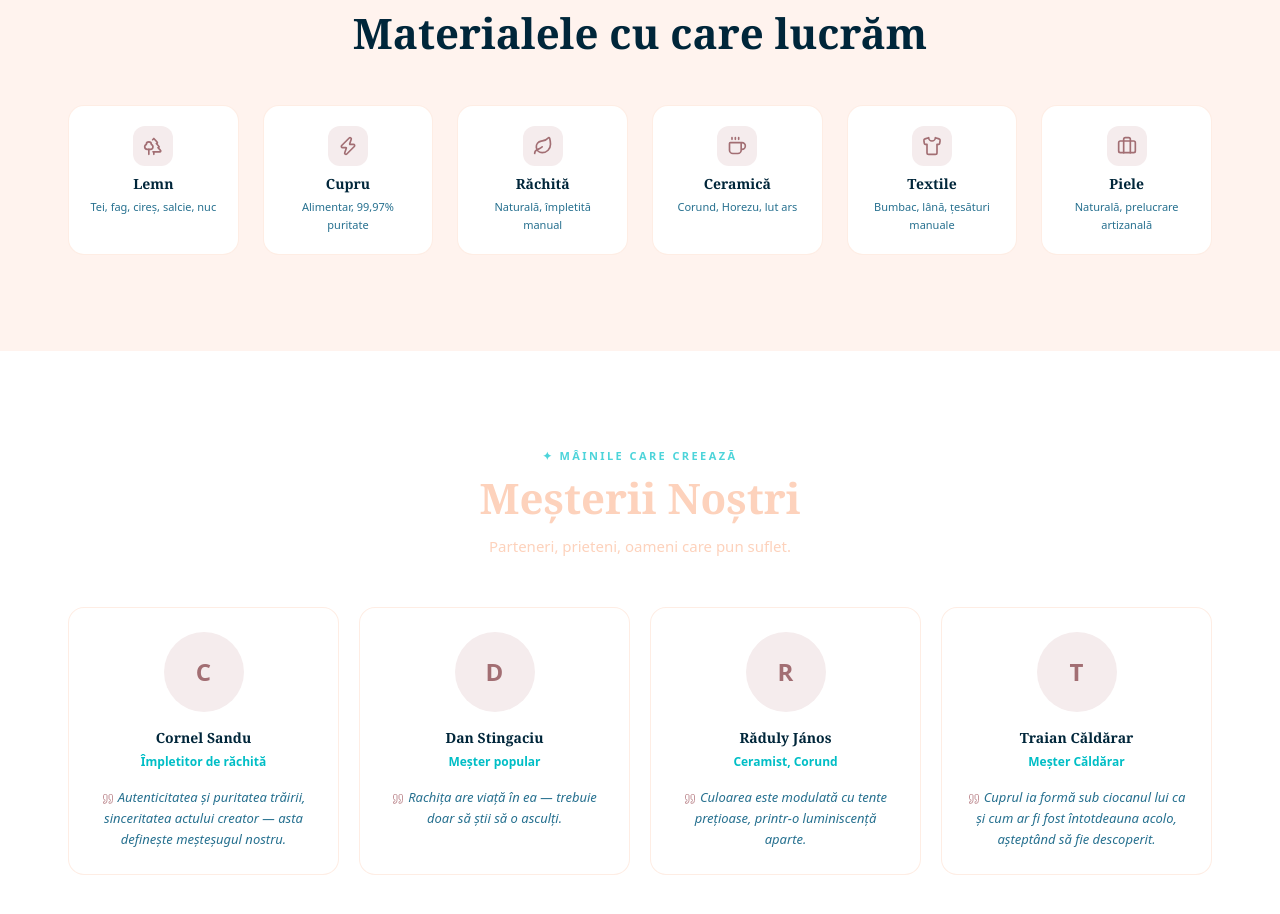
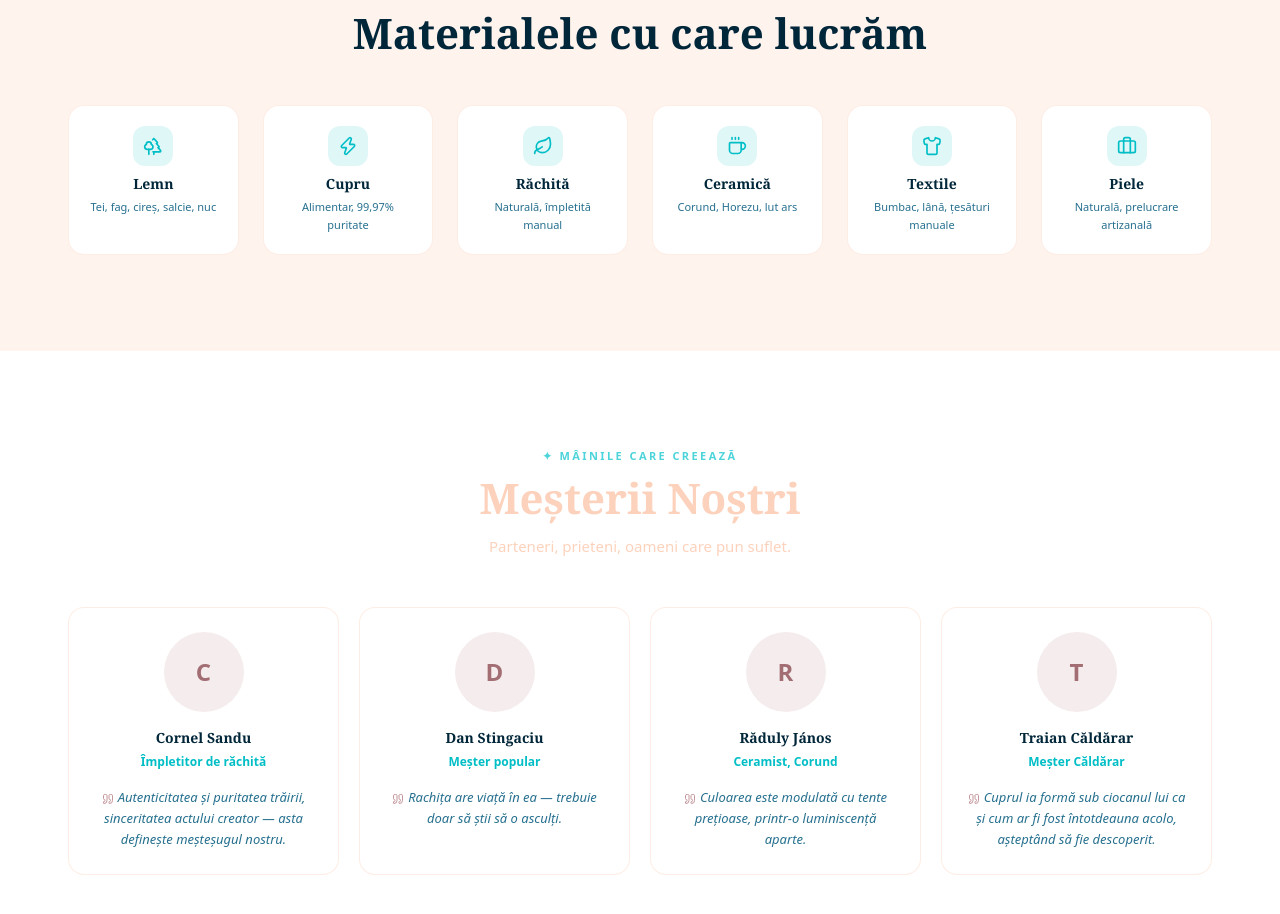
Before and after one commit to gloria-wq/pappocrafts, a Next.js app: page /despre-noi in a window 1280 px wide. Shown: the part 1165-2079 px from the top of the page. Built offline with nearby package versions, Linux system fonts and the light colour scheme; no server answers; the database is empty.

Commit message:
All icons updated to Turquoise (#00BEC6) across homepage, categories, despre pages
Made-with: Cursor

```diff
--- a/src/app/(public)/despre-noi/page.tsx
+++ b/src/app/(public)/despre-noi/page.tsx
@@ -89,8 +89,8 @@ export default async function AboutPage() {
           <div className="mt-12 grid grid-cols-2 md:grid-cols-3 lg:grid-cols-6 gap-6">
             {MATERIALS.map((m) => (
               <div key={m.name} className="text-center bg-white rounded-2xl p-5 border border-warm-300/40">
-                <div className="w-10 h-10 rounded-xl bg-russet-50 flex items-center justify-center mx-auto mb-2">
-                  <m.icon size={20} className="text-russet-500" />
+                <div className="w-10 h-10 rounded-xl bg-teal-50 flex items-center justify-center mx-auto mb-2">
+                  <m.icon size={20} className="text-teal-500" />
                 </div>
                 <h4 className="font-semibold text-navy-700 text-sm">{m.name}</h4>
                 <p className="text-[11px] text-navy-400 mt-1 font-light">{m.detail}</p>
--- a/src/app/(public)/page.tsx
+++ b/src/app/(public)/page.tsx
@@ -139,8 +139,8 @@ export default async function HomePage() {
               key={v.title}
               className="bg-white/60 backdrop-blur-sm rounded-2xl p-6 border border-white/50 hover:shadow-lg transition-all hover:bg-white/75"
             >
-              <div className="w-10 h-10 rounded-xl bg-russet-50 flex items-center justify-center mb-3">
-                <v.icon size={20} className="text-russet-500" />
+              <div className="w-10 h-10 rounded-xl bg-teal-50 flex items-center justify-center mb-3">
+                <v.icon size={20} className="text-teal-500" />
               </div>
               <h3 className="text-[14px] font-bold text-navy-700 mb-1.5 font-[var(--font-body)]">
                 {v.title}
@@ -245,8 +245,8 @@ export default async function HomePage() {
                 href={`/produse/${cat.slug}`}
                 className="group bg-white/60 backdrop-blur-sm rounded-2xl p-6 border border-white/50 hover:border-russet-300 hover:shadow-lg hover:bg-white/75 transition-all text-center"
               >
-                <div className="w-12 h-12 rounded-xl bg-russet-50 flex items-center justify-center mx-auto mb-3 group-hover:bg-russet-100 transition-colors">
-                  <Icon size={24} className="text-russet-500" />
+                <div className="w-12 h-12 rounded-xl bg-teal-50 flex items-center justify-center mx-auto mb-3 group-hover:bg-teal-100 transition-colors">
+                  <Icon size={24} className="text-teal-500" />
                 </div>
                 <h3 className="font-semibold text-navy-700 group-hover:text-russet-500 transition-colors text-sm">
                   {cat.name}
--- a/src/app/(public)/produse/page.tsx
+++ b/src/app/(public)/produse/page.tsx
@@ -59,8 +59,8 @@ export default async function CategoriesPage() {
                 href={`/produse/${cat.slug}`}
                 className="group bg-white rounded-2xl p-8 border border-warm-300/40 hover:border-russet-300 hover:shadow-lg transition-all text-center"
               >
-                <div className="w-14 h-14 rounded-2xl bg-russet-50 flex items-center justify-center mx-auto mb-4 group-hover:bg-russet-100 transition-colors">
-                  <Icon size={28} className="text-russet-500" />
+                <div className="w-14 h-14 rounded-2xl bg-teal-50 flex items-center justify-center mx-auto mb-4 group-hover:bg-teal-100 transition-colors">
+                  <Icon size={28} className="text-teal-500" />
                 </div>
                 <h3 className="text-[15px] font-semibold text-navy-700 group-hover:text-russet-500 transition-colors">
                   {cat.name}
```
